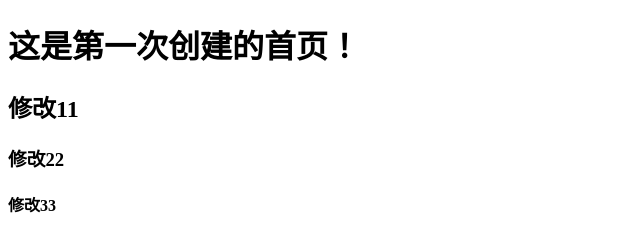
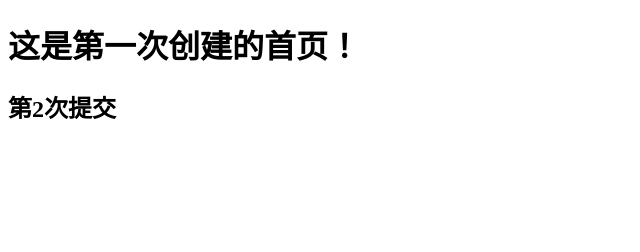
Before and after one commit to 12500791/git-project1, a plain HTML site: page index.html in a window 1280 px wide. Shown: the whole page, without its empty margins (0-640 px from the left). Drawn offline with Linux system fonts and the light colour scheme.

Commit message:
第2次提交

```diff
--- a/index.html
+++ b/index.html
@@ -8,8 +8,6 @@
 </head>
 <body>
 	<h1>这是第一次创建的首页！</h1>
-	<h2>修改11</h2>
-	<h3>修改22</h3>
-	<h4>修改33</h4>
+	<h2>第2次提交</h2>
 </body>
 </html>
```
